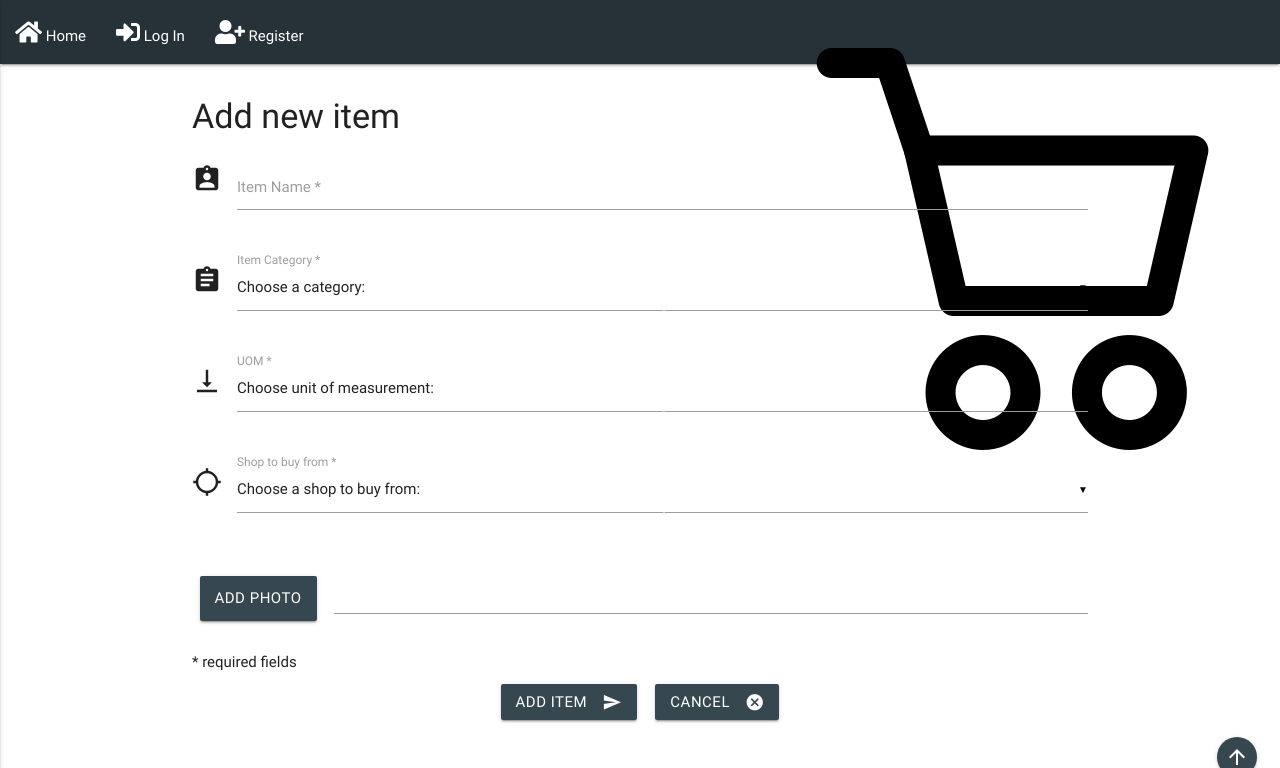
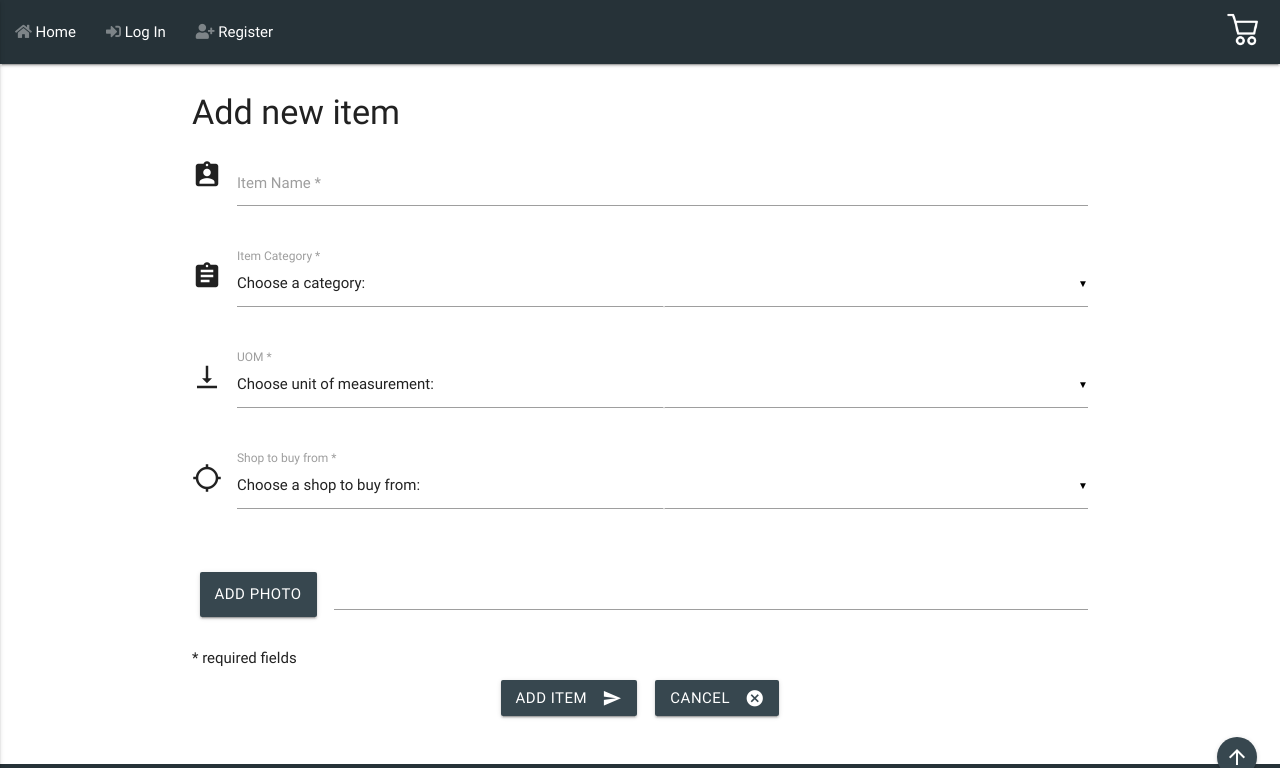
Before and after one commit to xz3t/milestone-3, a Flask app: page /add_item in a window 1280 px wide. Shown: the top 768 px of the page. Run offline with Flask 2, Linux system fonts and the light colour scheme; data that the repository does not hold is empty; some libraries are stand-ins or nearby versions.

Commit message:
Logo and icon style change

```diff
--- a/static/css/style.css
+++ b/static/css/style.css
@@ -14,6 +14,21 @@ main {
 
 header {
     padding-bottom: 10px;
+}
+
+/* nav logo and icons*/
+
+.logo {
+    width: 40px;
+    height: 40px;
+    margin: 10px 10px 0 0;
+    filter: invert(100%);
+}
+
+.menu-icon {
+    font-size: 1em;
+    opacity: 40%;
+
 }
 
 /* styling for buttons */
```
